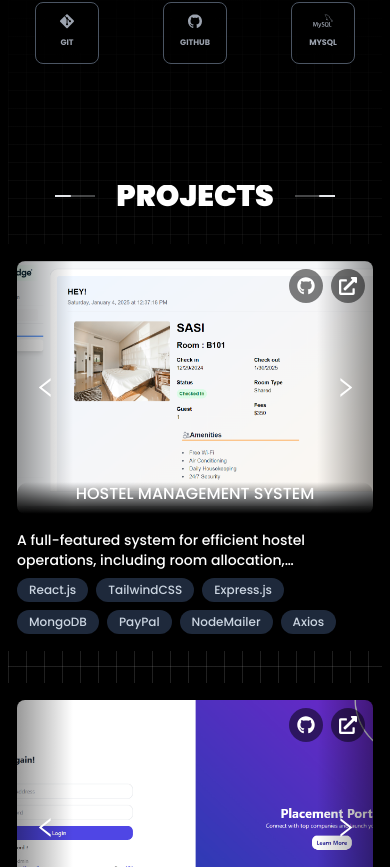
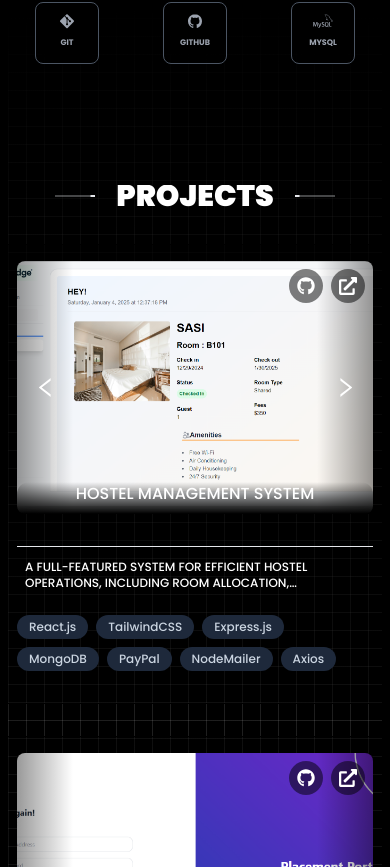
Before and after one commit to ajardeen/PortfolioV2, a React (Vite) app: page / in a window 390 px wide. Shown: the part 1133-2000 px from the top of the page. Built offline with nearby package versions, Linux system fonts and the light colour scheme.

Commit message:
project card ui improved

```diff
--- a/src/components/ProjectExpandableCard.jsx
+++ b/src/components/ProjectExpandableCard.jsx
@@ -45,7 +45,7 @@ function ProjectExpandableCard({
     <>
       {isOpen && (
         <div
-          className="fixed inset-0 bg-black bg-opacity-50 z-40"
+          className="fixed inset-0 bg-black backdrop-blur-sm bg-opacity-50 z-40"
           onClick={() => setIsOpen(false)}
         ></div>
       )}
@@ -53,7 +53,7 @@ function ProjectExpandableCard({
         initial={{ opacity: 0 }}
         animate={{ opacity: 1 }}
         onClick={() => setIsOpen(!isOpen)}
-        className={`p-4 cursor-pointer bg-black border border-black hover:border-slate-300 overflow-y-scroll rounded-lg no-scrollbar
+        className={`p-4 cursor-pointer bg-black/50  border border-black hover:border-slate-300 overflow-y-scroll rounded-lg no-scrollbar
           ${
             isOpen
               ? "fixed z-50 h-[90vh] top-4 left-4 right-4 md:top-20 md:left-[20vw] md:right-[20vw] lg:left-[25vw] lg:right-[25vw]"
@@ -72,12 +72,13 @@ function ProjectExpandableCard({
             key={currentImageIndex}
             src={images[currentImageIndex]}
             alt={`project image ${currentImageIndex}`}
-            className={`w-full object-cover rounded-lg ${
+            className={`w-full object-cover  rounded-lg ${
               isOpen ? "h-[23vh] lg:h-[51vh]" : "h-[30vh]"
             }`}
             initial={{ opacity: 0, x: 50 }}
             animate={{ opacity: 1, x: 0 }}
             layout
+            loading="lazy"
           />
 
           {/* Top-right icons */}
@@ -171,19 +172,32 @@ function ProjectExpandableCard({
           <motion.div
             initial={{ opacity: 0 }}
             animate={{ opacity: 1 }}
-            className="mt-4 text-white"
+            className="mt-8 text-white "
           >
-            <p className="text-sm md:text-sm mb-2 line-clamp-2">{desc}</p>
-            <div className="flex flex-wrap gap-2">
+           <motion.span
+           initial={{width:0}}
+           whileInView={{width:"100%"}}
+           transition={{duration:0.5,delay:0.5}}
+           className="block"> <hr /></motion.span>
+            <motion.p
+            initial={{opacity:0,y:100}}
+            whileInView={{opacity:1,y:0}}
+            transition={{duration:0.5,delay:0.5}}
+            className="text-xs mb-2 line-clamp-2 mt-3 ml-2 uppercase">{desc}</motion.p>
+            <motion.div
+             initial={{opacity:0,y:100}}
+             whileInView={{opacity:1,y:0}}
+             transition={{duration:0.5,delay:0.8}}
+            className="flex flex-wrap gap-2 py-4">
               {techStacks.map((tech, index) => (
                 <span
                   key={index}
-                  className="px-3 py-1 text-xs md:text-sm bg-slate-800 rounded-full text-slate-300 hover:bg-slate-700 transition-colors"
+                  className="px-3 py-1 text-xs md:text-xs bg-slate-800 rounded-full text-slate-300 hover:bg-slate-700 transition-colors"
                 >
                   {tech}
                 </span>
               ))}
-            </div>
+            </motion.div>
           </motion.div>
         )}
 
@@ -194,20 +208,20 @@ function ProjectExpandableCard({
             initial={{ opacity: 0 }}
             animate={{ opacity: 1 }}
             transition={{ duration: 0.5 }}
-            className="w-full bg-slate-500 mt-8"
+            className="w-full bg-black/10 bg-transparent mt-8"
             style={{ height: "fit-content" }}
           >
-            <h1 className="bg-black text-white p-2 md:p-4 text-xl md:text-3xl underline underline-offset-8">
+            <h1 className=" text-white p-2 md:p-4 text-xl md:text-3xl underline underline-offset-8">
               {title}
             </h1>
-            <h1 className="bg-black text-white p-2 md:p-4 text-xl md:text-2xl">
+            <h1 className=" text-white p-2 md:p-4 text-xl md:text-2xl">
               Project Description
             </h1>
-            <p className="bg-black text-white p-2 md:p-4 text-sm md:text-base">
+            <p className=" text-white p-2 md:p-4 text-sm md:text-base">
               {desc}
             </p>
             {data.map((item, index) => (
-              <div key={index} className="p-2 md:p-4 bg-black">
+              <div key={index} className="p-2 md:p-4 ">
                 <h2 className="font-bold">{item.title}</h2>
                 {item.features.map((feature, idx) => (
                   <div key={idx} className="text-sm md:text-base flex">
@@ -216,10 +230,10 @@ function ProjectExpandableCard({
                 ))}
               </div>
             ))}
-            <h1 className="bg-black text-white p-2 md:p-4 text-xl md:text-2xl">
+            <h1 className=" text-white p-2 md:p-4 text-xl md:text-2xl">
               Tech Stack
             </h1>
-            <div className="bg-black text-white p-2 md:p-4 flex flex-wrap gap-2">
+            <div className=" text-white p-2 md:p-4 flex flex-wrap gap-2">
               {techStacks.map((tech, index) => (
                 <span
                   key={index}
```
